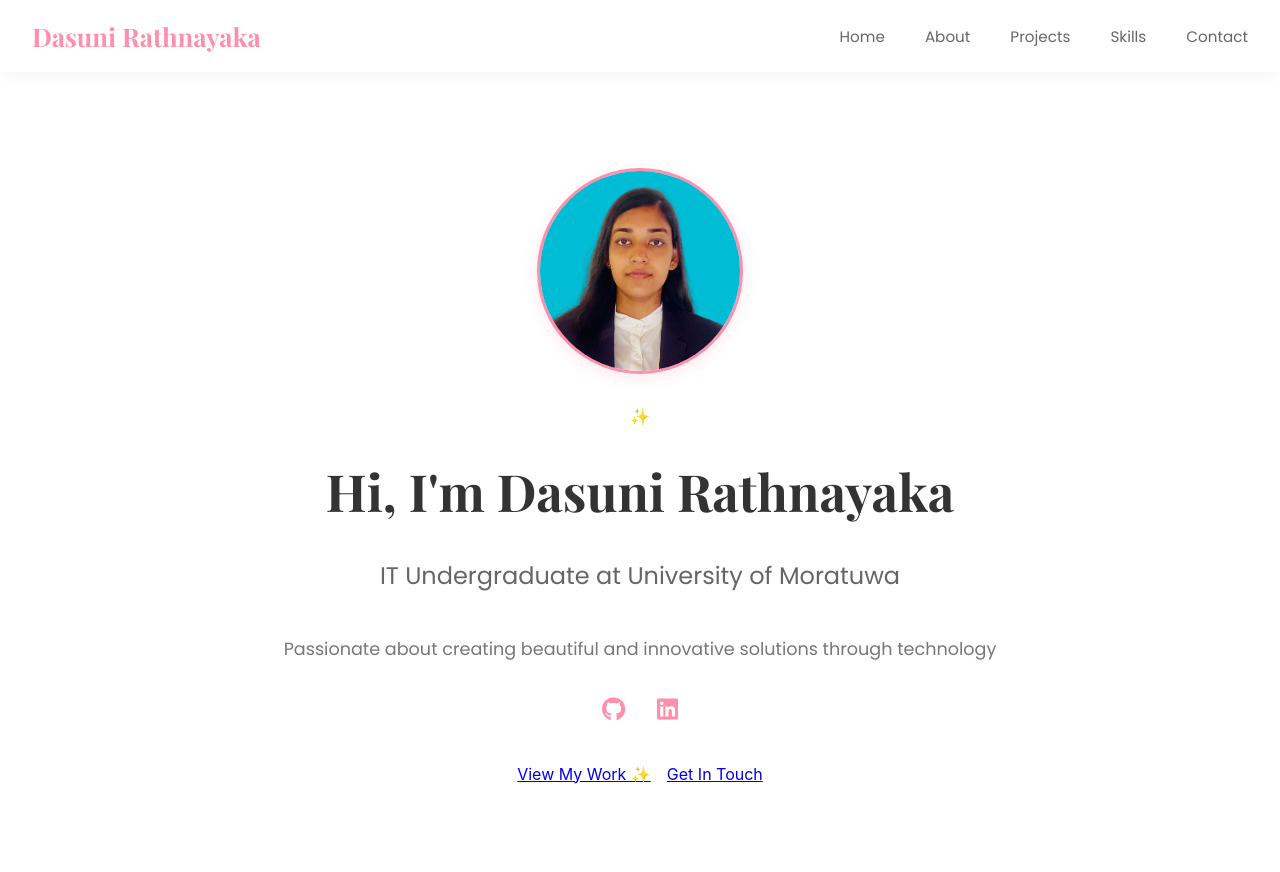
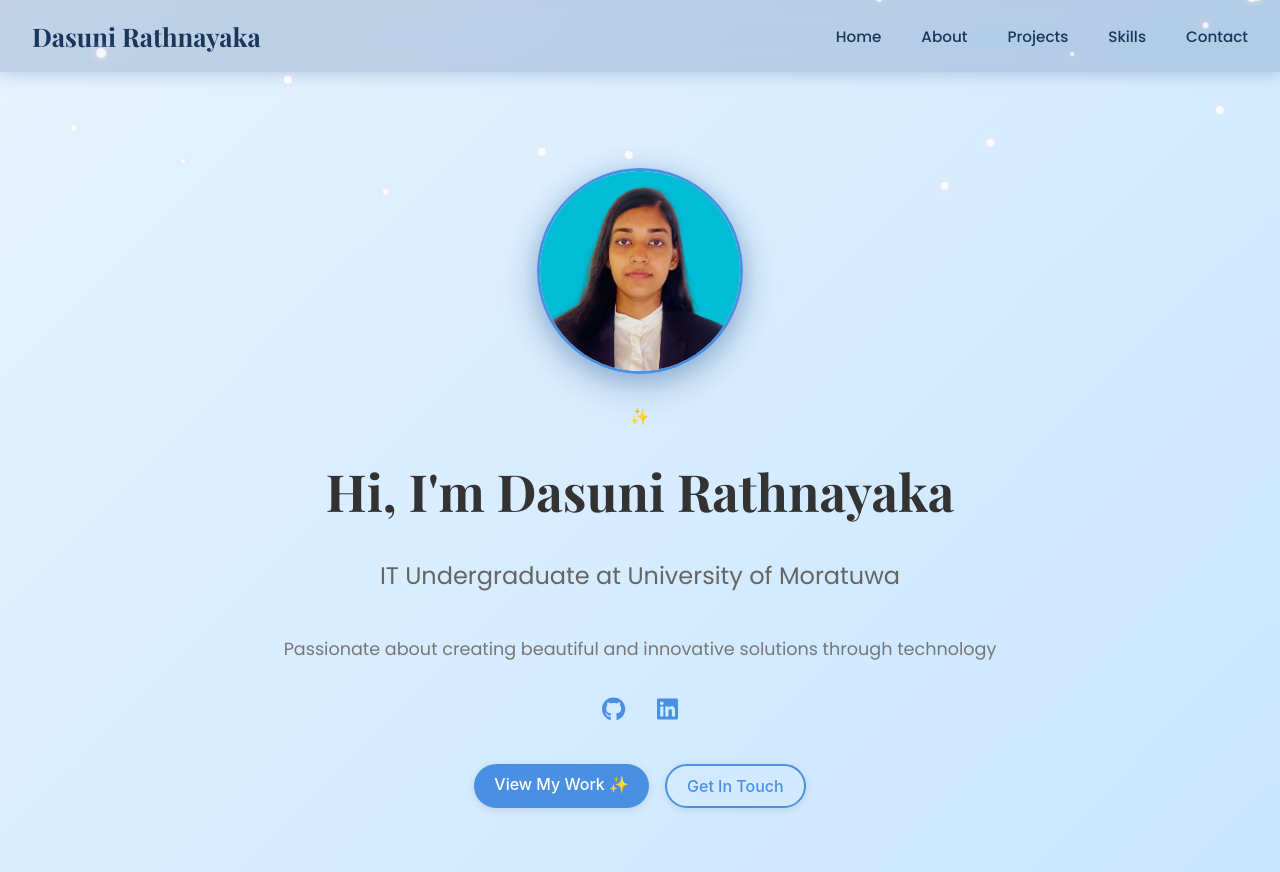
Before and after one commit to DasuRathnayaka/portfolio, a React (Create React App) app: page / in a window 1280 px wide. Before the commit the page ends 848 px from the top, so only its background shows below. Built offline with nearby package versions, Linux system fonts and the light colour scheme.

Commit message:
added some css

```diff
--- a/src/App.css
+++ b/src/App.css
@@ -1,5 +1,15 @@
+body, #root {
+  margin: 0;
+  padding: 0;
+  min-height: 100vh;
+  background: linear-gradient(135deg, #e6f3ff 0%, #c9e6ff 100%);
+}
+
 .App {
-  text-align: center;
+  min-height: 100vh;
+  background: transparent;
+  position: relative;
+  overflow: hidden;
 }
 
 .App-logo {
@@ -36,3 +46,32 @@
     transform: rotate(360deg);
   }
 }
+
+.btn {
+  padding: 10px 20px;
+  border-radius: 25px;
+  text-decoration: none;
+  font-weight: 500;
+  transition: all 0.3s ease;
+  box-shadow: 0 2px 8px rgba(0,0,0,0.1);
+}
+
+.primary {
+  background-color: #4a90e2;
+  color: white;
+}
+
+.primary:hover {
+  background-color: #357abd;
+}
+
+.secondary {
+  background-color: transparent;
+  color: #4a90e2;
+  border: 2px solid #4a90e2;
+}
+
+.secondary:hover {
+  background-color: #4a90e2;
+  color: white;
+}
--- a/src/App.js
+++ b/src/App.js
@@ -5,12 +5,14 @@ import About from './components/About';
 import Projects from './components/Projects';
 import Skills from './components/Skills';
 import Contact from './components/Contact';
+import Snow from './components/Snow';
 import './App.css';
 
 function App() {
   return (
     <Router>
       <div className="App">
+        <Snow />
         <Navbar />
         <Routes>
           <Route path="/" element={<Home />} />
--- /dev/null
+++ b/src/components/Snow.js
@@ -0,0 +1,22 @@
+import React from 'react';
+import '../styles/Snow.css';
+
+const Snow = () => {
+  return (
+    <div className="snow-container">
+      {[...Array(100)].map((_, index) => (
+        <div
+          key={index}
+          className="snow"
+          style={{
+            left: `${Math.random() * 100}%`,
+            animationDuration: `${Math.random() * 3 + 8}s`,
+            animationDelay: `${Math.random() * 5}s`
+          }}
+        />
+      ))}
+    </div>
+  );
+};
+
+export default Snow;
--- a/src/styles/About.css
+++ b/src/styles/About.css
@@ -5,10 +5,11 @@
 }
 
 .about-content {
-  background-color: white;
+  background-color: rgba(255, 255, 255, 0.9);
   padding: 2rem;
   border-radius: 10px;
-  box-shadow: 0 2px 4px rgba(0,0,0,0.1);
+  box-shadow: 0 2px 4px rgba(74, 144, 226, 0.1);
+  backdrop-filter: blur(5px);
 }
 
 .about h2 {
--- a/src/styles/App.css
+++ b/src/styles/App.css
@@ -1,6 +1,8 @@
 .App {
   min-height: 100vh;
-  background-color: #fdf6f6;
+  background: linear-gradient(135deg, #e6f3ff 0%, #c9e6ff 100%);
+  position: relative;
+  overflow: hidden;
 }
 
 .btn {
@@ -13,21 +15,21 @@
 }
 
 .primary {
-  background-color: #ff8fab;
+  background-color: #4a90e2;
   color: white;
 }
 
 .primary:hover {
-  background-color: #ff6b8b;
+  background-color: #357abd;
 }
 
 .secondary {
   background-color: transparent;
-  color: #ff8fab;
-  border: 2px solid #ff8fab;
+  color: #4a90e2;
+  border: 2px solid #4a90e2;
 }
 
 .secondary:hover {
-  background-color: #ff8fab;
+  background-color: #4a90e2;
   color: white;
 }
--- a/src/styles/Contact.css
+++ b/src/styles/Contact.css
@@ -17,10 +17,11 @@
 }
 
 .contact-info {
-  background-color: white;
+  background-color: rgba(255, 255, 255, 0.9);
   padding: 2rem;
   border-radius: 10px;
-  box-shadow: 0 2px 4px rgba(0,0,0,0.1);
+  box-shadow: 0 2px 4px rgba(74, 144, 226, 0.1);
+  backdrop-filter: blur(5px);
 }
 
 .contact-info h3 {
@@ -50,10 +51,11 @@
 }
 
 .contact-form {
-  background-color: white;
+  background-color: rgba(255, 255, 255, 0.9);
   padding: 2rem;
   border-radius: 10px;
-  box-shadow: 0 2px 4px rgba(0,0,0,0.1);
+  box-shadow: 0 2px 4px rgba(74, 144, 226, 0.1);
+  backdrop-filter: blur(5px);
 }
 
 .form-group {
--- a/src/styles/Home.css
+++ b/src/styles/Home.css
@@ -42,7 +42,7 @@
 
 .social-links a {
   font-size: 1.5rem;
-  color: #ff8fab;
+  color: #4a90e2;
   margin: 0 1rem;
   transition: transform 0.3s ease;
 }
@@ -63,9 +63,21 @@
   margin: 0 auto 2rem;
   border-radius: 50%;
   overflow: hidden;
-  border: 3px solid #ff8fab;
-  box-shadow: 0 4px 15px rgba(255, 143, 171, 0.2);
+  border: 3px solid #4a90e2;
+  box-shadow:
+    0 4px 15px rgba(74, 144, 226, 0.2),
+    0 8px 30px rgba(44, 82, 130, 0.3),
+    0 15px 45px rgba(26, 54, 93, 0.1);
   position: relative;
+  transition: transform 0.3s ease, box-shadow 0.3s ease;
+}
+
+.profile-photo:hover {
+  transform: translateY(-5px);
+  box-shadow:
+    0 6px 20px rgba(74, 144, 226, 0.25),
+    0 10px 35px rgba(44, 82, 130, 0.35),
+    0 18px 50px rgba(26, 54, 93, 0.15);
 }
 
 .profile-photo img {
--- a/src/styles/Navbar.css
+++ b/src/styles/Navbar.css
@@ -3,8 +3,9 @@
   justify-content: space-between;
   align-items: center;
   padding: 1.2rem 2rem;
-  background-color: white;
-  box-shadow: 0 2px 15px rgba(0,0,0,0.05);
+  background-color: rgba(44, 82, 130, 0.2);
+  backdrop-filter: blur(8px);
+  box-shadow: 0 2px 15px rgba(44, 82, 130, 0.25);
 }
 
 .nav-logo {
@@ -12,7 +13,14 @@
   font-size: 1.6rem;
   font-weight: bold;
   text-decoration: none;
-  color: #ff8fab;
+  color: #1a365d;
+  transition: all 0.3s ease;
+  position: relative;
+}
+
+.nav-logo:hover {
+  transform: translateY(-2px);
+  text-shadow: 0 2px 4px rgba(26, 54, 93, 0.2);
 }
 
 .nav-links {
@@ -24,24 +32,49 @@
 
 .nav-links li {
   margin-left: 2.5rem;
+  position: relative;
 }
 
 .nav-links a {
   font-family: 'Poppins', sans-serif;
   text-decoration: none;
-  color: #666;
-  font-weight: 400;
-  transition: color 0.3s ease;
+  color: #1a365d;
+  font-weight: 500;
+  transition: all 0.3s ease;
   font-size: 0.95rem;
+  padding: 0.5rem 0;
+  position: relative;
+}
+
+.nav-links a::after {
+  content: '';
+  position: absolute;
+  bottom: 0;
+  left: 0;
+  width: 0;
+  height: 2px;
+  background-color: #1a365d;
+  transition: width 0.3s ease;
 }
 
 .nav-links a:hover {
-  color: #ff8fab;
+  color: #1a365d;
+  transform: translateY(-2px);
+}
+
+.nav-links a:hover::after {
+  width: 100%;
 }
 
 .menu-icon {
   display: none;
   cursor: pointer;
+  color: #1a365d;
+  transition: transform 0.3s ease;
+}
+
+.menu-icon:hover {
+  transform: scale(1.1);
 }
 
 @media (max-width: 768px) {
@@ -56,9 +89,10 @@
     left: 0;
     right: 0;
     flex-direction: column;
-    background-color: white;
+    background-color: rgba(44, 82, 130, 0.2);
+    backdrop-filter: blur(8px);
     padding: 1rem;
-    box-shadow: 0 2px 4px rgba(0,0,0,0.1);
+    box-shadow: 0 2px 15px rgba(44, 82, 130, 0.25);
   }
 
   .nav-links.active {
@@ -68,4 +102,8 @@
   .nav-links li {
     margin: 1rem 0;
   }
+
+  .nav-links a::after {
+    height: 1px;
+  }
 }
--- a/src/styles/Projects.css
+++ b/src/styles/Projects.css
@@ -17,11 +17,12 @@
 }
 
 .project-card {
-  background-color: white;
+  background-color: rgba(255, 255, 255, 0.9);
   padding: 2rem;
   border-radius: 10px;
-  box-shadow: 0 2px 4px rgba(0,0,0,0.1);
+  box-shadow: 0 2px 4px rgba(74, 144, 226, 0.1);
   transition: transform 0.3s ease;
+  backdrop-filter: blur(5px);
 }
 
 .project-card:hover {
@@ -47,11 +48,11 @@
 }
 
 .tech-tag {
-  background-color: #f8f9fa;
+  background-color: rgba(74, 144, 226, 0.1);
   padding: 0.3rem 0.8rem;
   border-radius: 15px;
   font-size: 0.8rem;
-  color: #666;
+  color: #4a90e2;
 }
 
 .project-links {
--- a/src/styles/Skills.css
+++ b/src/styles/Skills.css
@@ -17,10 +17,11 @@
 }
 
 .skill-category {
-  background-color: white;
+  background-color: rgba(255, 255, 255, 0.9);
   padding: 2rem;
   border-radius: 10px;
-  box-shadow: 0 2px 4px rgba(0,0,0,0.1);
+  box-shadow: 0 2px 4px rgba(74, 144, 226, 0.1);
+  backdrop-filter: blur(5px);
 }
 
 .skill-category h3 {
@@ -35,9 +36,9 @@
 }
 
 .skill-item {
-  background-color: #f8f9fa;
+  background-color: rgba(74, 144, 226, 0.1);
   padding: 0.5rem 1rem;
   border-radius: 20px;
   font-size: 0.9rem;
-  color: #666;
+  color: #4a90e2;
 }
--- /dev/null
+++ b/src/styles/Snow.css
@@ -0,0 +1,48 @@
+.snow-container {
+  position: fixed;
+  width: 100%;
+  height: 100vh;
+  top: 0;
+  left: 0;
+  overflow: hidden;
+  pointer-events: none;
+  z-index: 1;
+}
+
+.snow {
+  position: absolute;
+  width: 8px;
+  height: 8px;
+  background: rgba(255, 255, 255, 0.95);
+  border-radius: 50%;
+  box-shadow: 0 0 10px rgba(255, 255, 255, 0.8), 0 0 5px rgba(255, 143, 171, 0.3);
+  opacity: 0.9;
+}
+
+@keyframes fall {
+  0% {
+    transform: translateY(-100vh) translateX(-20px);
+  }
+  100% {
+    transform: translateY(100vh) translateX(20px);
+  }
+}
+
+.snow {
+  animation: fall linear infinite;
+}
+
+.snow:nth-child(3n) {
+  width: 6px;
+  height: 6px;
+}
+
+.snow:nth-child(5n) {
+  width: 4px;
+  height: 4px;
+}
+
+.snow:nth-child(7n) {
+  width: 10px;
+  height: 10px;
+}
```
